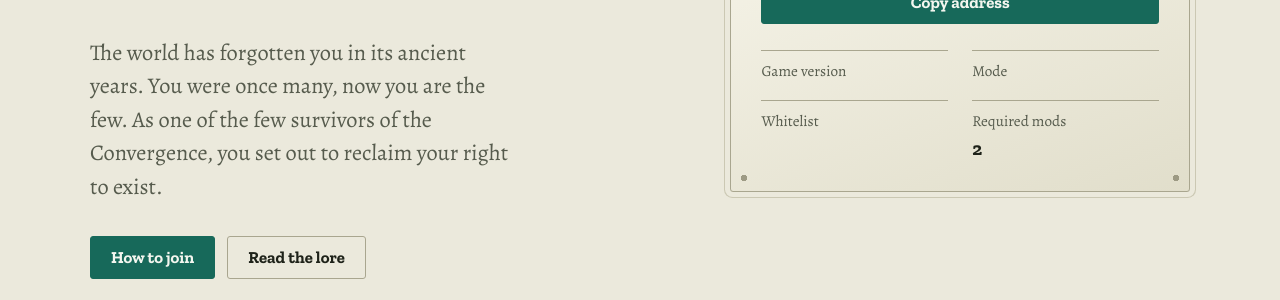
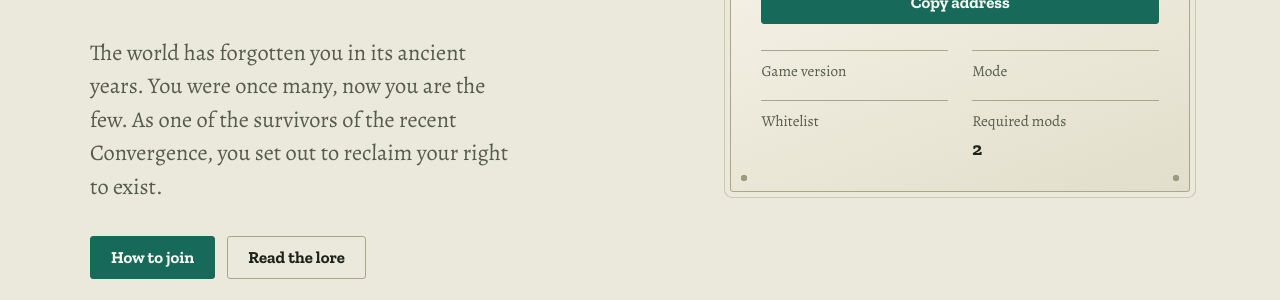
Before and after one commit to Rhyagelle/World-of-Ironroot, a Jekyll site: the page built from index.html, in a window 1280 px wide and 900 px high. Shown: the part 360-660 px from the top of the window. Built offline with Jekyll 4.4.1, drawn with Linux system fonts in a browser that asks for light colours; some of the changed text lies outside the part shown.

Commit message:
Update _config.yml

```diff
--- a/_config.yml
+++ b/_config.yml
@@ -4,7 +4,7 @@
 # ─────────────────────────────────────────────────────────────
 
 title: World of Ironroot
-tagline: The world has forgotten you in its ancient years. You were once many, now you are the few. As one of the few survivors of the Convergence, you set out to reclaim your right to exist.
+tagline: The world has forgotten you in its ancient years. You were once many, now you are the few. As one of the survivors of the recent Convergence, you set out to reclaim your right to exist.
 description: Lore, mods, map and rules for the Ironroot Vintage Story server.
 lang: en
 
```
